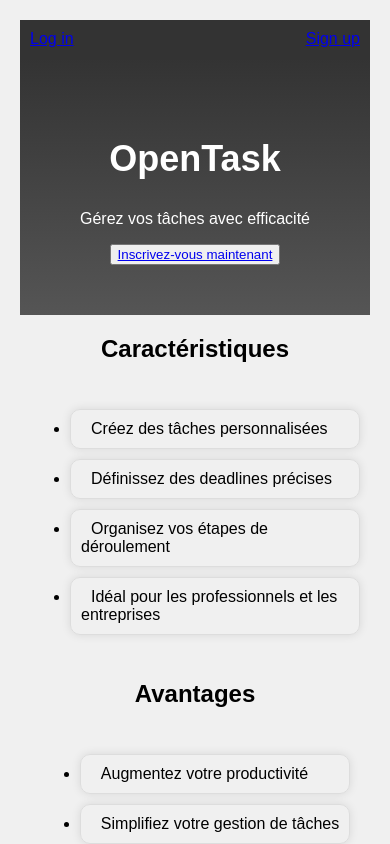
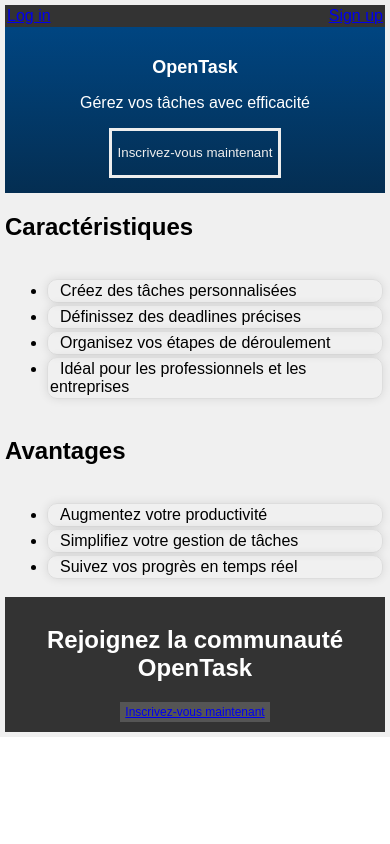
Before and after one commit to ancedric/Open-Tasks, a Vue app: page / in a window 390 px wide. Shown: the top 844 px of the page. Built offline with nearby package versions, Linux system fonts and the light colour scheme.

Commit message:
updatze of landingpage

```diff
--- a/src/views/LandingPage.vue
+++ b/src/views/LandingPage.vue
@@ -10,7 +10,7 @@
         <section class="hero">
           <h1>OpenTask</h1>
           <p>Gérez vos tâches avec efficacité</p>
-          <button><router-link to='/register'>Inscrivez-vous maintenant</router-link></button>
+          <button class="action"><router-link to='/register' class="subsc">Inscrivez-vous maintenant</router-link></button>
         </section>
         <section class="features">
           <h2>Caractéristiques</h2>
@@ -78,7 +78,7 @@
     }
 
     .hero {
-        background-image: linear-gradient(to bottom, #333, #555);
+        background-image: linear-gradient(to bottom, #004581, #042e52);
         color: #fff;
         padding: 50px;
         text-align: center;
@@ -87,7 +87,23 @@
     .hero h1 {
         font-size: 36px;
         }
-
+        .action{
+          height:50px;
+          border: 3px solid #eee;
+          background: transparent;
+          transition: all .3s ease;
+          &:hover{
+            background-color: #eee;
+            color:#555;
+          }
+        }
+        .action .subsc{
+          text-decoration: none;
+          color: #eee;
+          &:hover{
+            color: #555;
+          }
+        }
     .features {
         display: flex;
         flex-wrap: wrap;
@@ -143,4 +159,154 @@
     .call-to-action button:hover {
         background-color: #666;
     }
-  </style>
+    /* Styles responsives */
+
+@media screen and (max-width: 1024px) {
+  .landing-page {
+    padding: 15px;
+  }
+  header {
+    padding: 5px;
+  }
+  .hero {
+    padding: 30px;
+  }
+  .hero h1 {
+    font-size: 28px;
+  }
+  .features {
+    flex-direction: column;
+  }
+  .features li {
+    margin: 5px;
+    padding: 5px;
+  }
+  .benefits {
+    flex-direction: column;
+  }
+  .benefits li {
+    margin: 5px;
+    padding: 5px;
+  }
+}
+
+@media screen and (max-width: 768px) {
+  .landing-page {
+    padding: 10px;
+  }
+  header {
+    padding: 3px;
+  }
+  .hero {
+    padding: 20px;
+  }
+  .hero h1 {
+    font-size: 22px;
+  }
+  .features li {
+    margin: 3px;
+    padding: 3px;
+  }
+  .benefits li {
+    margin: 3px;
+    padding: 3px;
+  }
+  .call-to-action {
+    padding: 15px;
+  }
+  .call-to-action button {
+    padding: 5px 10px;
+    font-size: 14px;
+  }
+}
+
+@media screen and (max-width: 480px) {
+  .landing-page {
+    padding: 5px;
+  }
+  header {
+    padding: 2px;
+  }
+  .hero {
+    padding: 15px;
+  }
+  .hero h1 {
+    font-size: 18px;
+  }
+  .features li {
+    margin: 2px;
+    padding: 2px;
+  }
+  .benefits li {
+    margin: 2px;
+    padding: 2px;
+  }
+  .call-to-action {
+    padding: 10px;
+  }
+  .call-to-action button {
+    padding: 3px 5px;
+    font-size: 12px;
+  }
+}
+
+@media screen and (max-width: 360px) {
+  .landing-page {
+    padding: 0;
+  }
+  header {
+    padding: 1px;
+  }
+  .hero {
+    padding: 10px;
+  }
+  .hero h1 {
+    font-size: 16px;
+  }
+  .features li {
+    margin: 1px;
+    padding: 1px;
+  }
+  .benefits li {
+    margin: 1px;
+    padding: 1px;
+  }
+  .call-to-action {
+    padding: 5px;
+  }
+  .call-to-action button {
+    padding: 2px 3px;
+    font-size: 10px;
+  }
+}
+
+@media screen and (max-width: 280px) {
+  .landing-page {
+    padding: 0;
+  }
+  header {
+    padding: 0;
+  }
+  .hero {
+    padding: 5px;
+  }
+  .hero h1 {
+    font-size: 14px;
+  }
+  .features li {
+    margin: 0;
+    padding: 0;
+  }
+  .benefits li {
+    margin: 0;
+    padding: 0;
+  }
+  .call-to-action {
+    padding: 0;
+  }
+  .call-to-action button {
+    padding: 1px 2px;
+    font-size: 9px;
+  }
+}
+</style>
```
